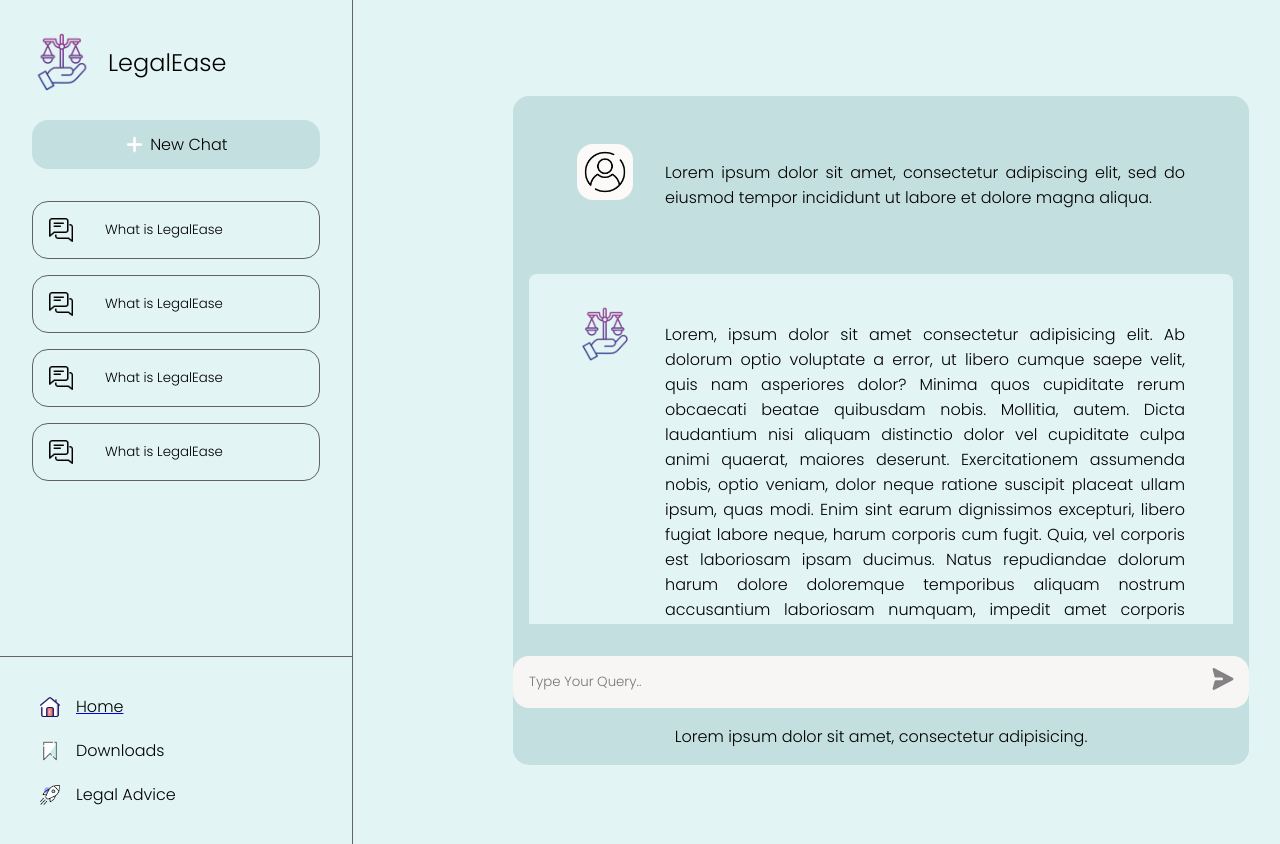
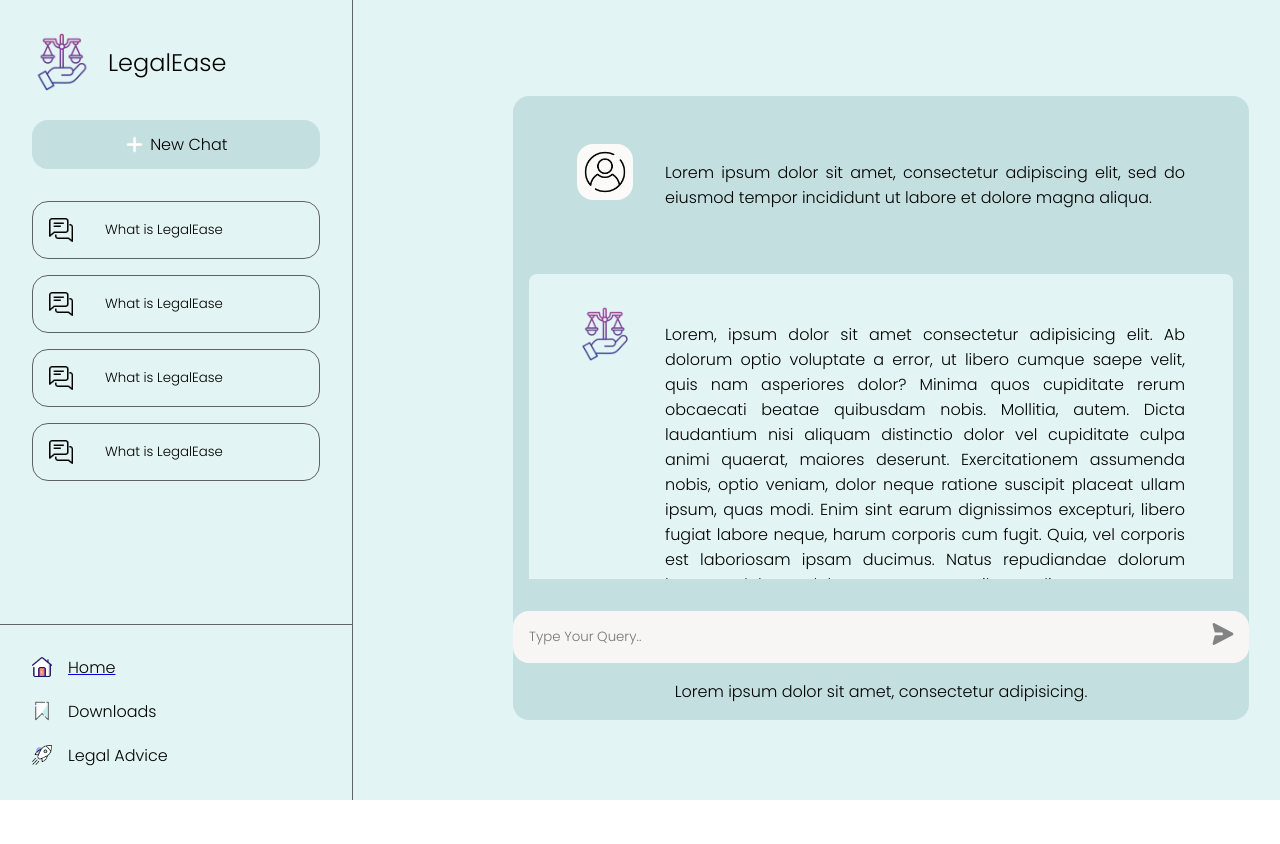
Before and after one commit to Techvocate/client_portal, a React (Create React App) app: page /querypage in a window 1280 px wide. After the commit the page ends 800 px from the top, so only its background shows below. Built offline with nearby package versions, Linux system fonts and the light colour scheme.

Commit message:
sidebar changes

```diff
--- a/src/components/QueryPage.css
+++ b/src/components/QueryPage.css
@@ -118,7 +118,7 @@
     padding: 0;
     color: white;
     width: 100vw;
-    min-height:100vh ;
+    height:100vh ;
     display: flex;
     box-sizing: border-box;
     background:#E3F4F4;
--- a/src/components/SideBar.css
+++ b/src/components/SideBar.css
@@ -56,7 +56,9 @@
     height: 1.5rem;
 }
 .lowerSide{
-    padding:1.5rem;
+    /* padding:1.5rem; */
+    padding-top: 1rem;
+    padding-left: 1rem;
 }
 .listItems{
     margin: 0.5rem;
```
